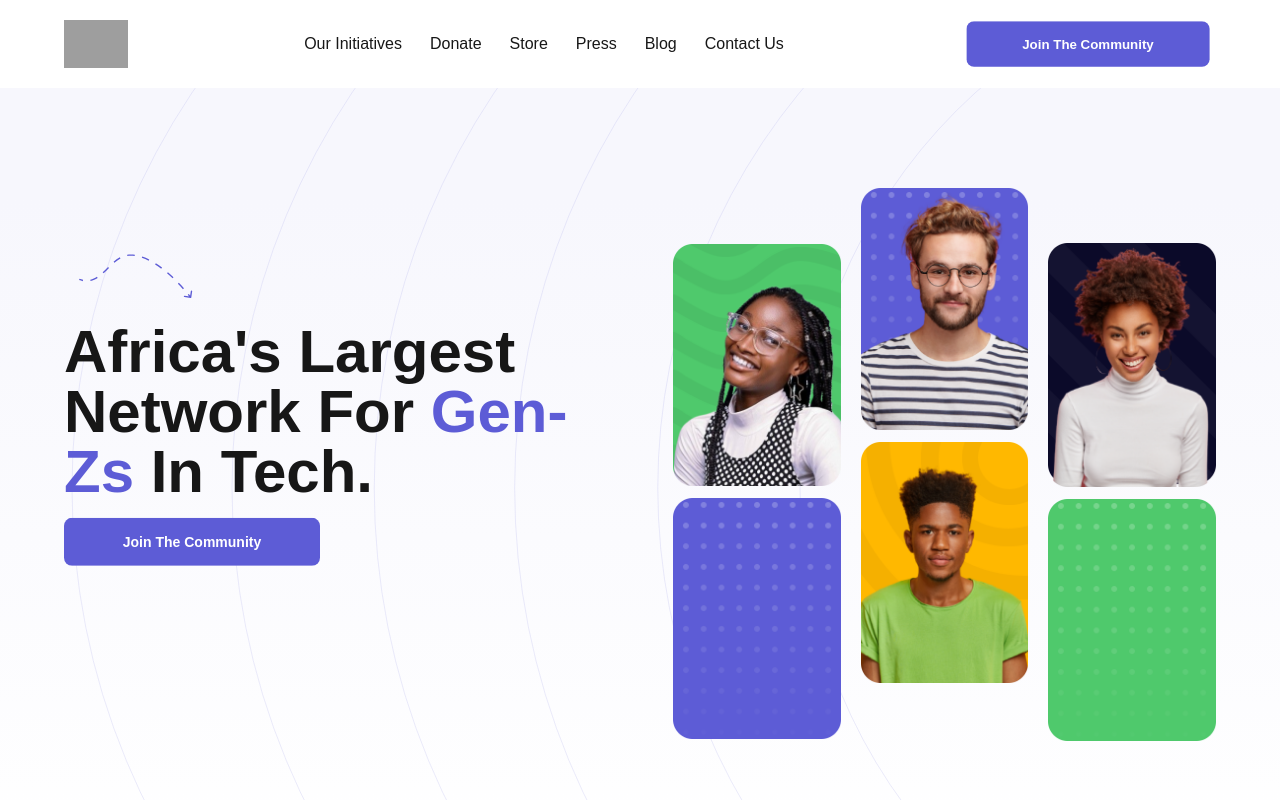
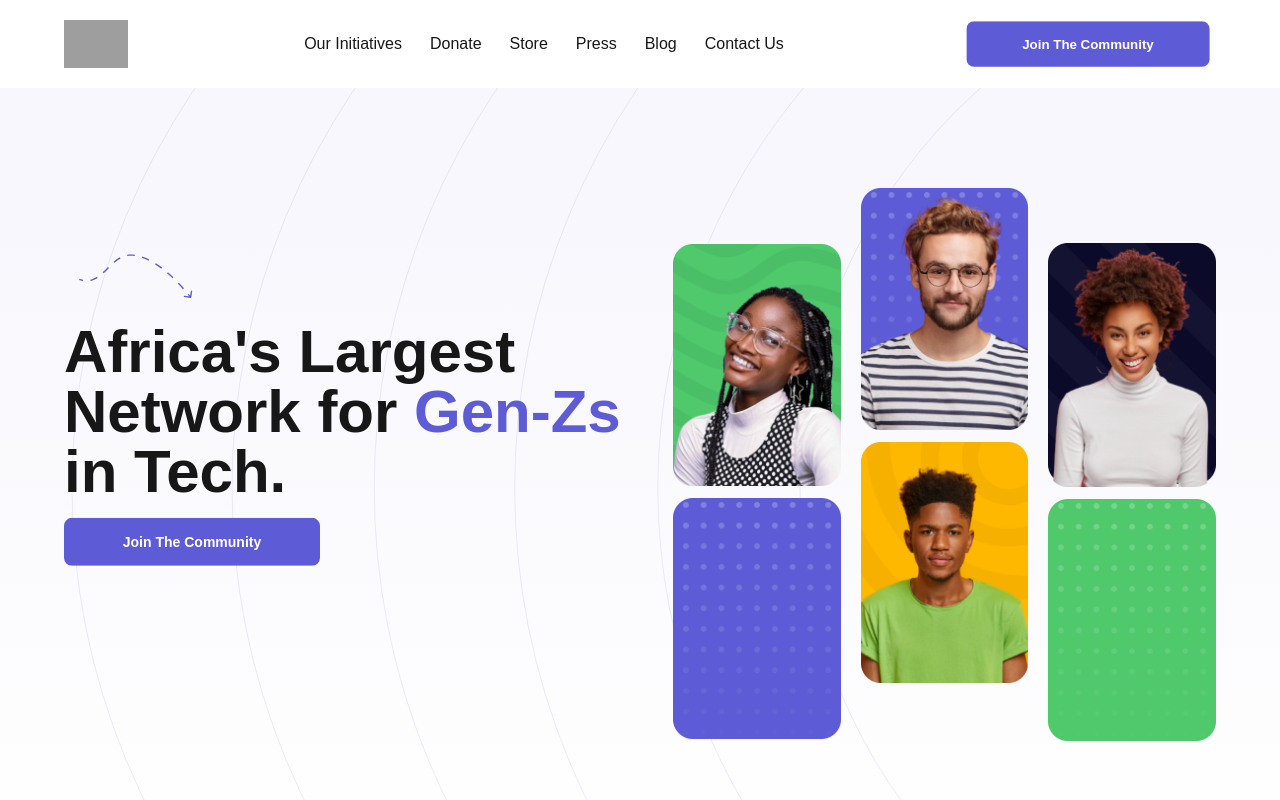
Before and after one commit to GenZtechies/gzt-web, a Next.js app: page / in a window 1280 px wide. Shown: the top 800 px of the page. Built offline with nearby package versions, Linux system fonts and the light colour scheme; grey boxes are pictures that could not be loaded.

Commit message:
chore: just one more

```diff
--- a/pages/index.tsx
+++ b/pages/index.tsx
@@ -15,7 +15,7 @@ const Home: NextPage = () => {
                 <section className="flex flex-col items-center min-h-screen w-screen bg-[url('/assets/images/home-hero-bg.svg')] bg-cover bg-center bg-no-repeat p-5">
                     <div className="flex flex-col md:flex-row items-center w-full max-w-6xl mt-10 md:py-10 gap-10">
                         <div className="w-full md:w-1/2">
-                            <h1 className="text-neutral-900 text-4xl md:text-6xl leading-10 capitalize font-bold my-5" data-aos="fade-up">
+                            <h1 className="text-neutral-900 text-4xl md:text-6xl leading-10  font-bold my-5" data-aos="fade-up">
                                 Africa's Largest Network for <span className="text-primary">Gen-Zs</span> in Tech.
                             </h1>
                             <Link href="https://linktr.ee/genztechies" target="_blank" className="btn btn-wide bg-primary hover:bg-primary border-none text-white animate-bounce">
```
